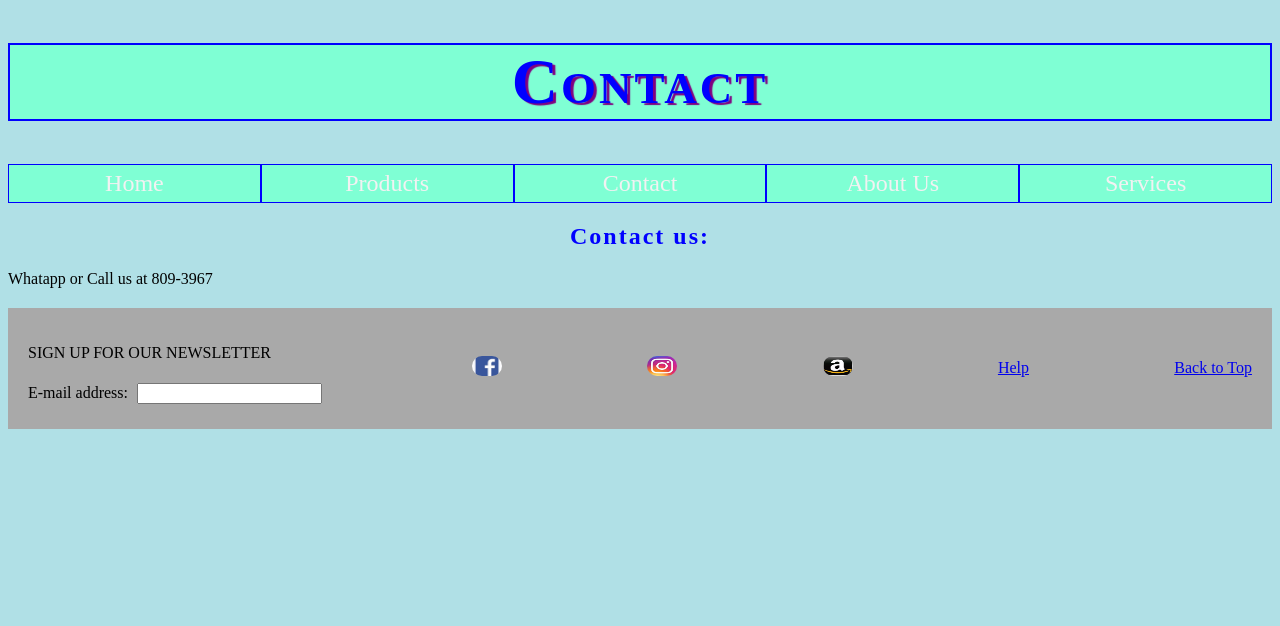
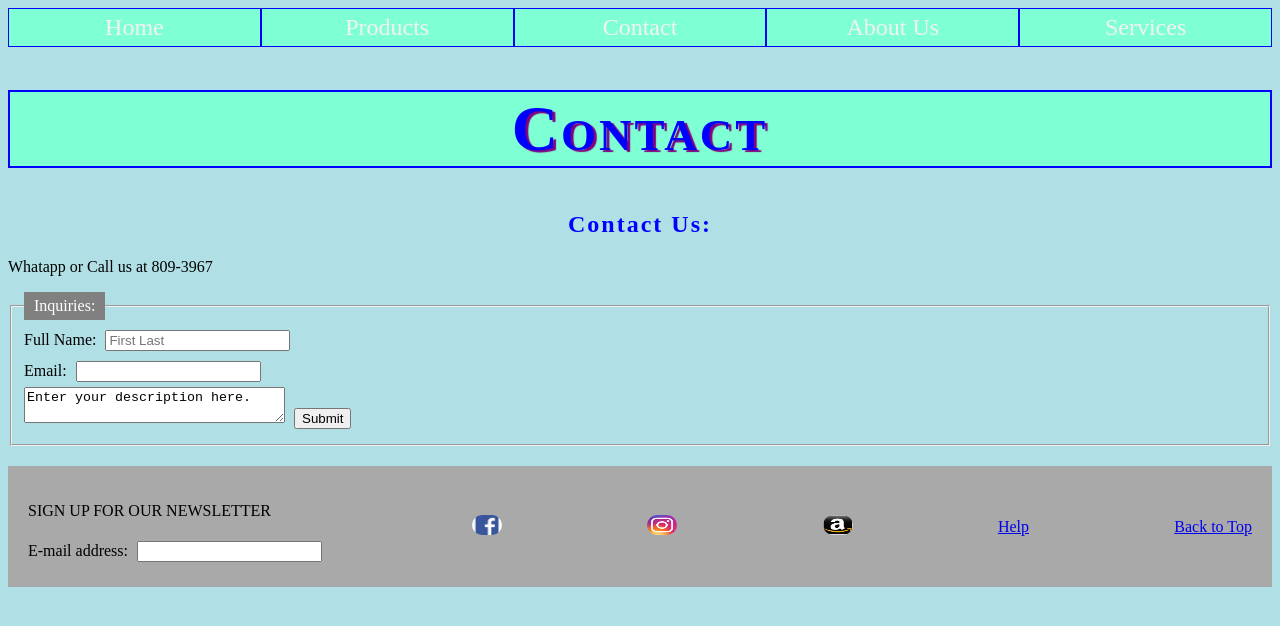
Before and after one commit to hanna73783/cjtimeshop, a plain HTML site: page contact.html in a window 1280 px wide. Drawn offline with Linux system fonts and the light colour scheme.

Commit message:
First Committ

```diff
--- a/contact.html
+++ b/contact.html
@@ -11,8 +11,6 @@
 <link rel="shortcut icon" type="image/jpg" href="clock.jpg"/>
 </head>
 <body>
-<h1>Contact</h1>
-
 <nav>
 <a class="navi" href="index.html">Home</a>
 <a class="navi" href="products.html">Products</a>
@@ -21,8 +19,23 @@
 <a class="navi" href="services.html">Services</a>
 </nav>
 
-<h2>Contact us:</h2>
+<h1>Contact</h1>
+
+
+<h2>Contact Us:</h2>
 <p>Whatapp or Call us at 809-3967</p>
+
+<form id="login" name="login" action="mailto:hanna73783@btvi.edu.bs" method="POST">
+<fieldset>
+<legend>Inquiries:</legend>
+Full Name: <input type="text" name="fullname" placeholder="First Last"><br>
+Email:  <input type="email" name="email"><br>
+<textarea name="message" row="10" cols="30">
+Enter your description here.
+</textarea>
+<input type="submit" value="Submit">
+</fieldset>
+</form>
 <footer class="icons">
 <form id="login" name="login" action="mailto:hanna73783@btvi.edu.bs" method="POST">
 <p>SIGN UP FOR OUR NEWSLETTER</p>
--- a/watch1s.css
+++ b/watch1s.css
@@ -8,8 +8,14 @@ border: 2px solid blue;
 letter-spacing: 3px;
 }
 
+h2 {
+color: blue;
+font-size: 3rem;
+text-shadow: 3px 2px 2px purple;
+}
+
 body {
-background-color: blue;
+background: url(https://upload.wikimedia.org/wikipedia/commons/3/37/Clock.gif) no-repeat center fixed;
 }
 
 
@@ -19,21 +25,19 @@ justify-content: center;
 flex-direction: row;
 }
 
-
 main {
-display:flex;
+display: flex;
 }
 
-.serv {
-margin: auto;
-width: 33%;
-padding: 10px;
+main > * {
+flex-basis: 100%;
+}
 
-}
+
 
 .navi {
   font-size: 24px;
-  color: ffffff;
+  color: black;
   text-align: center;
   padding: 14px 16px;
   text-decoration: none;
@@ -45,6 +49,7 @@ padding: 5px;
 background-color: aquamarine;
 text-decoration: none;
 border-collapse: collapse;
+width: 100%;
 }
 
 a:hover.navi {
@@ -78,25 +83,7 @@ align-items: center;
 margin-top: 20px;
 padding: 20px;
 }
-.slider {
-width: max-width;
-height: 400px;
-background: url(clock1.jpg);
-margin: 100px auto;
-animation: slide 20s infinite;
 
+footer {
+width: 100%;
 }
-@keyframes slide{
-100%{
-background: url(clock1.jpg);
-}
-50%{
-background: url(clock2.jpg);
-}
-75%{
-background: url(smartwatch.jpg);
-}
-25%{
-background: url(repair1.jpg);
-background-repeat: no-repeat;
-}
```
Also changed, not shown: products.html (+3 -4 lines), services.html (+5 -2 lines), clock2.jpg (added), 1 other file.
